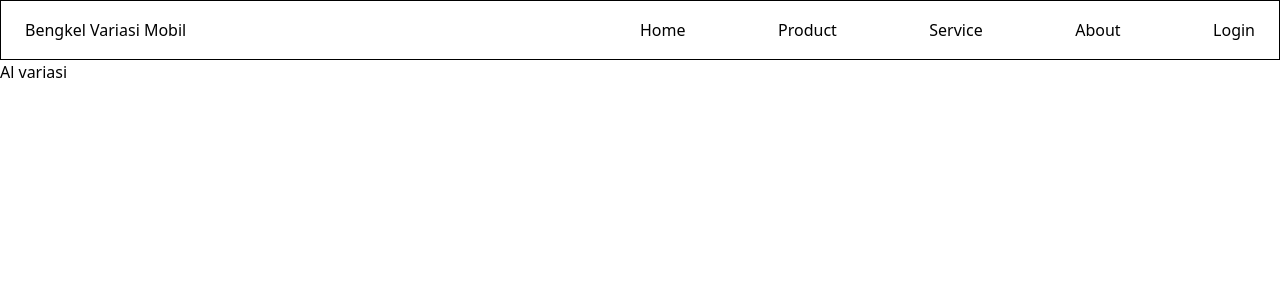
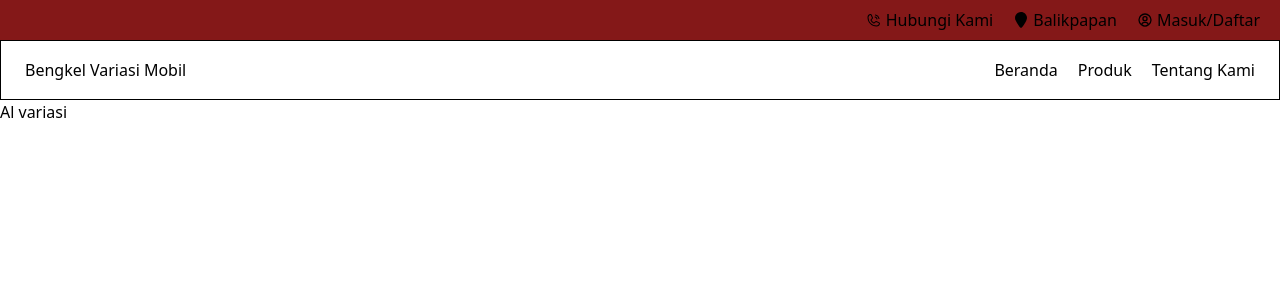
Before and after one commit to nurullailia20/web-bengkel, a Next.js app: page / in a window 1280 px wide. Shown: the top 300 px of the page. Built offline with nearby package versions, Linux system fonts and the light colour scheme.

Commit message:
[style] header slicing

```diff
--- a/package.json
+++ b/package.json
@@ -12,6 +12,7 @@
     "next": "14.2.2",
     "react": "18.2.0",
     "react-dom": "18.2.0",
+    "react-icons": "^5.1.0",
     "swiper": "^11.1.1"
   },
   "devDependencies": {
--- /dev/null
+++ b/src/components/Layout/Header.jsx
@@ -0,0 +1,45 @@
+import { useRouter } from "next/navigation";
+import React from "react";
+import { BiUserCircle } from "react-icons/bi";
+import { FaLocationPin } from "react-icons/fa6";
+import { PiPhoneCall } from "react-icons/pi";
+
+function Header() {
+  const headerLinks = [
+    {
+      name: "Hubungi Kami",
+      link: "#",
+      icon: <PiPhoneCall />,
+    },
+    {
+      name: "Balikpapan",
+      link: "#",
+      icon: <FaLocationPin />,
+    },
+    {
+      name: "Masuk/Daftar",
+      link: "/login",
+      icon: <BiUserCircle />,
+    },
+  ];
+
+  const router = useRouter();
+  return (
+    <header className="h-10 w-full bg-red flex justify-end items-center px-5">
+      <ul className="flex gap-x-5 ">
+        {headerLinks.map((headerLink) => (
+          <li
+            key={headerLink.name}
+            onClick={() => router.push(headerLink.link)}
+            className="flex items-center gap-1 cursor-pointer"
+          >
+            <span className="text-white">{headerLink.icon}</span>
+            <span className="text-white">{headerLink.name}</span>
+          </li>
+        ))}
+      </ul>
+    </header>
+  );
+}
+
+export default Header;
--- a/src/components/Layout/Navbar.jsx
+++ b/src/components/Layout/Navbar.jsx
@@ -4,31 +4,23 @@ import React from "react";
 function Navbar() {
   const navlinks = [
     {
-      name: "Home",
+      name: "Beranda",
       href: "/",
     },
     {
-      name: "Product",
+      name: "Produk",
       href: "/product",
     },
     {
-      name: "Service",
-      href: "/service",
-    },
-    {
-      name: "About",
+      name: "Tentang Kami",
       href: "/about",
-    },
-    {
-      name: "Login",
-      href: "/login",
     },
   ];
   const router = useRouter();
   return (
     <nav className="w-full h-[60px] border flex justify-between items-center px-6 py-3">
       <div>Bengkel Variasi Mobil</div>
-      <ul className="w-1/2 flex justify-between gap-2 items-center cursor-pointer">
+      <ul className="w-auto flex justify-between gap-5 items-center cursor-pointer">
         {navlinks.map((navlink, index) => (
           <li key={index} onClick={() => router.push(navlink.href)}>
             {navlink.name}
--- a/src/components/Layout/index.jsx
+++ b/src/components/Layout/index.jsx
@@ -1,8 +1,10 @@
+import Header from "./Header";
 import Navbar from "./navbar";
 
 export default function Layout({ children }) {
   return (
     <div className="w-full h-screen flex flex-col">
+      <Header />
       <Navbar />
       <main className="flex-1">{children}</main>
     </div>
```
Also changed, not shown: 1 other file (tests, documents, lock files or other folders).
